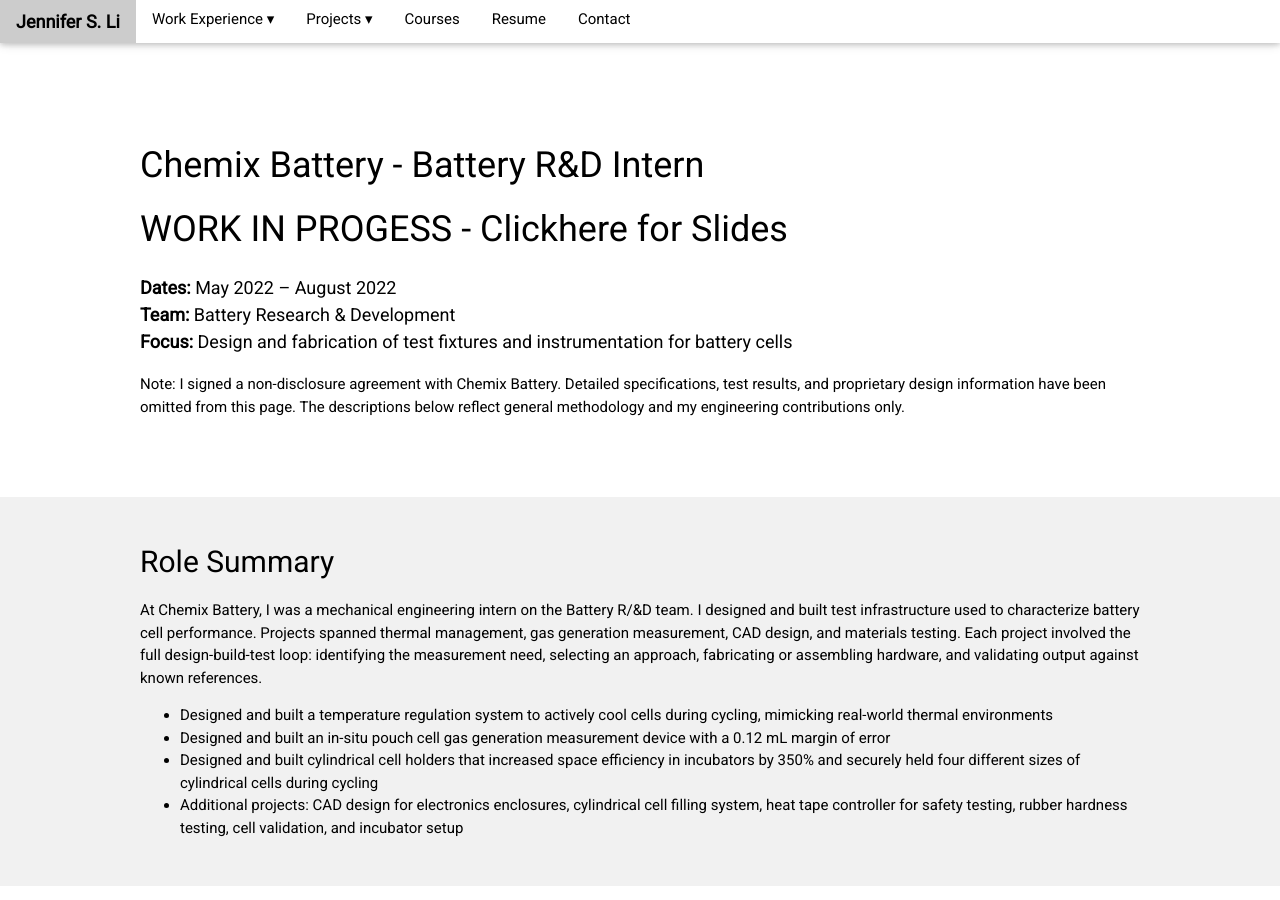
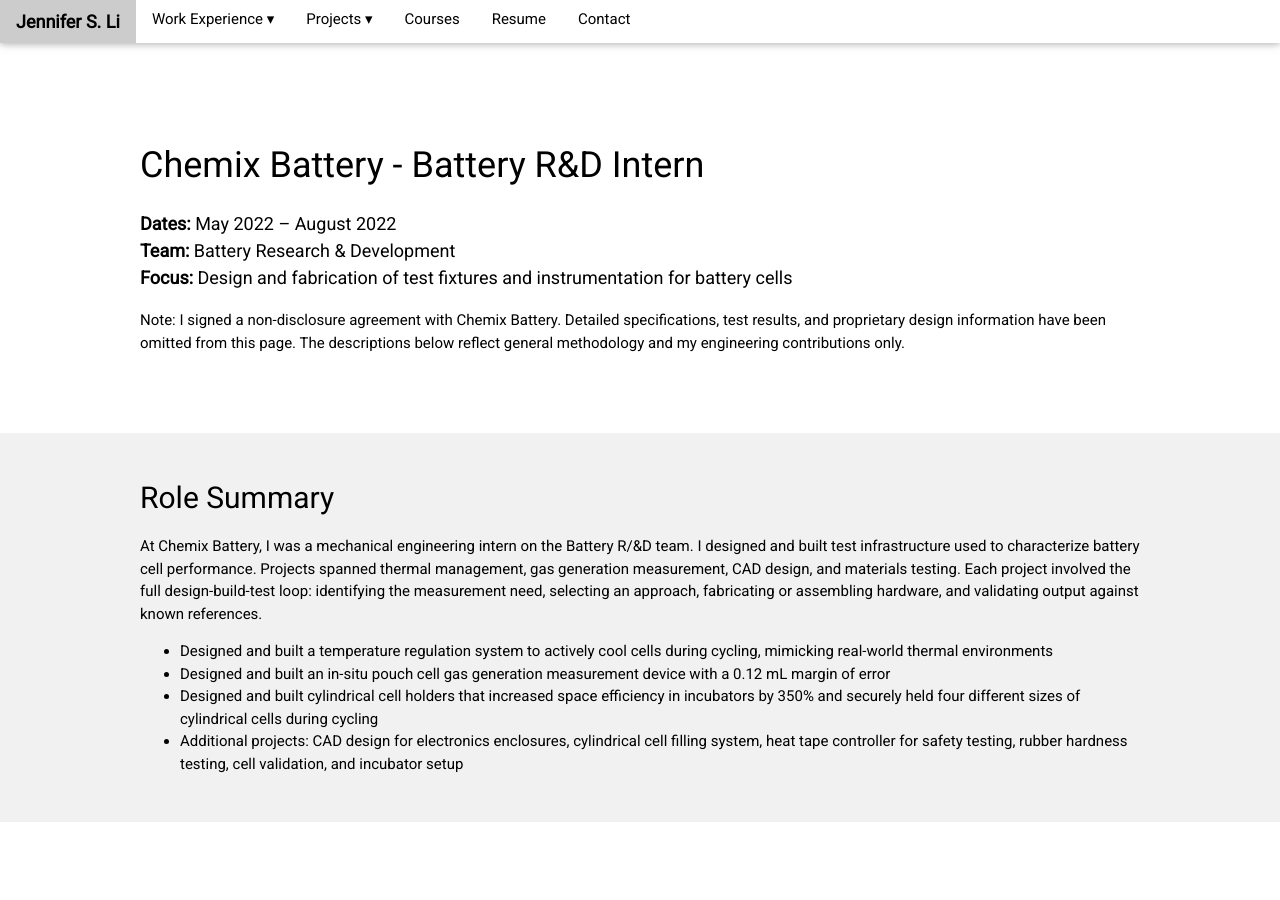
Before and after one commit to jsli905/jsli905.github.io, a Jekyll site: the page experience/chemix.html, which Jekyll copies as it is, in a window 1280 px wide and 900 px high. Built offline with Jekyll 4.4.1, drawn with Linux system fonts in a browser that asks for light colours; comment, search, counter and statistics services are not loaded.

Commit message:
Update chemix.html

```diff
--- a/experience/chemix.html
+++ b/experience/chemix.html
@@ -195,8 +195,7 @@
 <section class="w3-container w3-padding-64">
   <div class="max-width">
     <h1>Chemix Battery - Battery R&D Intern</h1>
-    <h1>WORK IN PROGESS - <a href="https://docs.google.com/presentation/d/1GJVHiXkRrcghPs9Np6qwjjk0nX-TCnsc9QibTs6Rc3g/edit?usp=sharing">Clickhere for Slides</a> </h1>
-    <p class="w3-large">
+   <p class="w3-large">
       <b>Dates:</b> May 2022 – August 2022<br>
       <b>Team:</b> Battery Research & Development<br>
       <b>Focus:</b> Design and fabrication of test fixtures and instrumentation for battery cells
```
